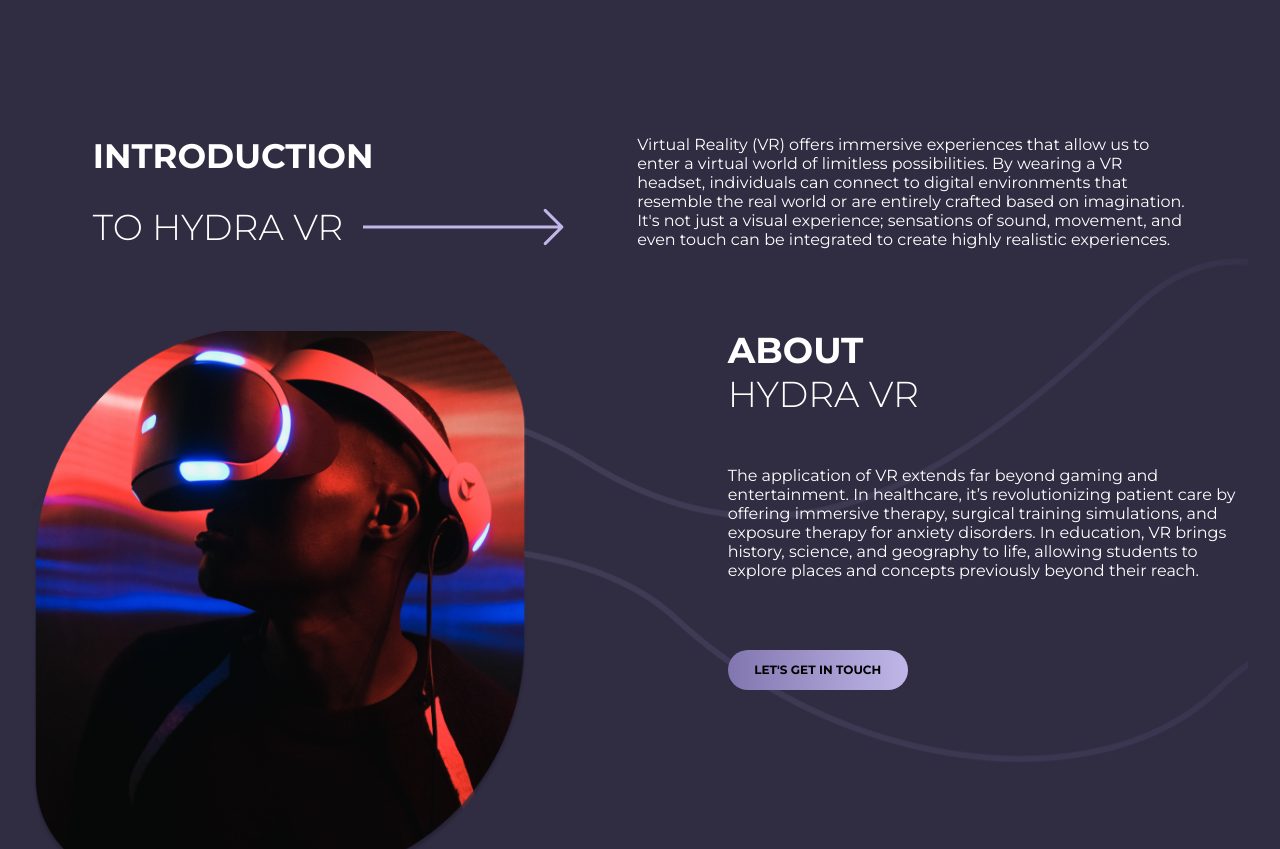
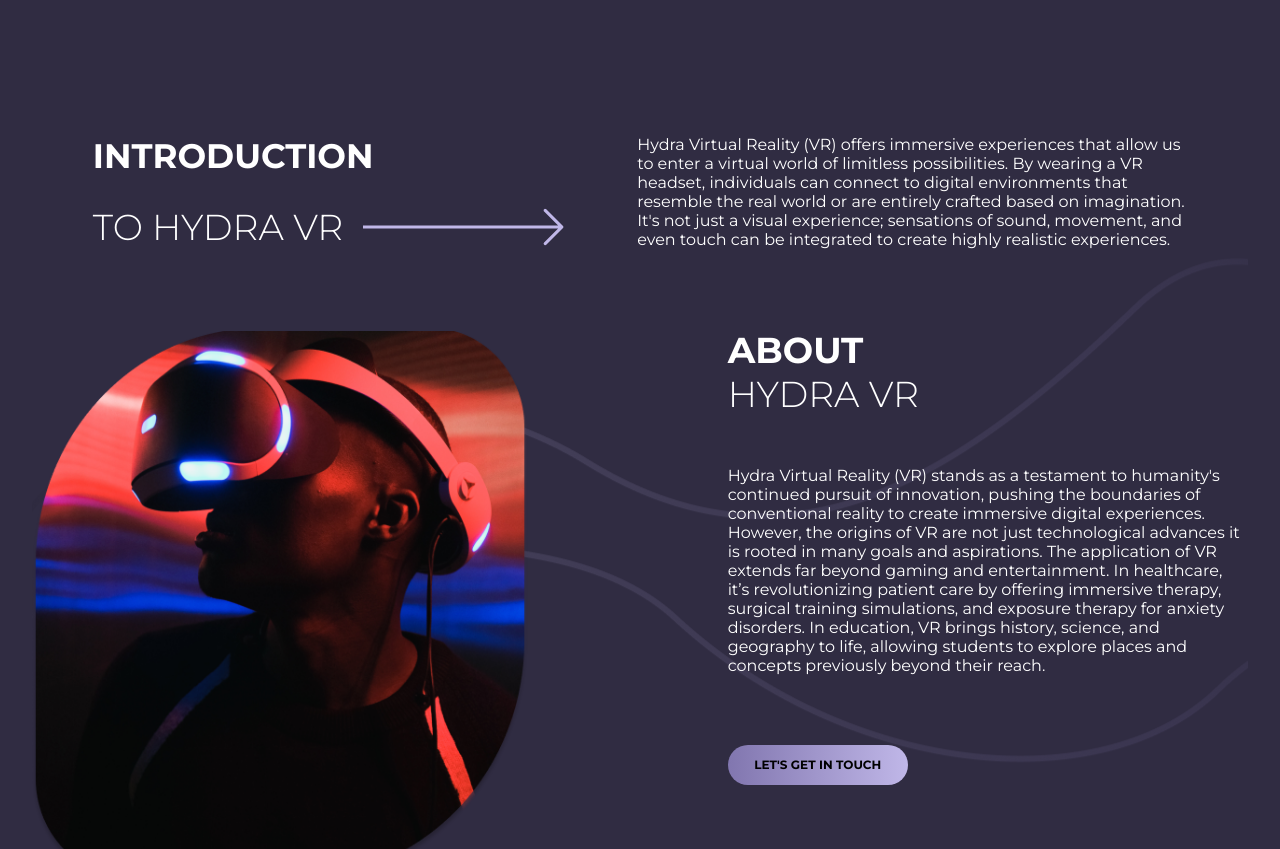
Before and after one commit to striaaaa/Tugas-akhir-ID-CAMP, a plain HTML site: page index.html in a window 1280 px wide. Shown: the part 880-1729 px from the top of the page. Drawn offline with nearby package versions, Linux system fonts and the light colour scheme.

Commit message:
up article

```diff
--- a/index.html
+++ b/index.html
@@ -135,9 +135,9 @@
           </div>
           <article class="right-title">
             <p>
-              Virtual Reality (VR) offers immersive experiences that allow us to
-              enter a virtual world of limitless possibilities. By wearing a VR
-              headset, individuals can connect to digital environments that
+              Hydra Virtual Reality (VR) offers immersive experiences that allow
+              us to enter a virtual world of limitless possibilities. By wearing
+              a VR headset, individuals can connect to digital environments that
               resemble the real world or are entirely crafted based on
               imagination. It's not just a visual experience; sensations of
               sound, movement, and even touch can be integrated to create highly
@@ -159,13 +159,17 @@
             </div>
             <article class="paragraf-right">
               <p>
-                The application of VR extends far beyond gaming and
-                entertainment. In healthcare, it’s revolutionizing patient care
-                by offering immersive therapy, surgical training simulations,
-                and exposure therapy for anxiety disorders. In education, VR
-                brings history, science, and geography to life, allowing
-                students to explore places and concepts previously beyond their
-                reach.
+                Hydra Virtual Reality (VR) stands as a testament to humanity's
+                continued pursuit of innovation, pushing the boundaries of
+                conventional reality to create immersive digital experiences.
+                However, the origins of VR are not just technological advances
+                it is rooted in many goals and aspirations. The application of
+                VR extends far beyond gaming and entertainment. In healthcare,
+                it’s revolutionizing patient care by offering immersive therapy,
+                surgical training simulations, and exposure therapy for anxiety
+                disorders. In education, VR brings history, science, and
+                geography to life, allowing students to explore places and
+                concepts previously beyond their reach.
               </p>
             </article>
             <div class="btn-right-con-2">
@@ -186,7 +190,7 @@
           </div>
           <article class="right-title">
             <p>
-              Virtual Reality (VR) was created with the aim of providing
+              Hydra Virtual Reality (VR) was created with the aim of providing
               immersive and immersive experiences that are impossible to obtain
               through traditional media. VR allows users to be completely
               immersed in digitally created environments. By wearing a VR
@@ -317,7 +321,7 @@
           </div>
           <div class="right-title-con-5">
             <p>
-              Building a Virtual Reality (VR) experience involves several
+              Building a Hydra Virtual Reality (VR) experience involves several
               specific steps and technologies. Here are the general steps for
               building a VR app or experience :
             </p>
```
